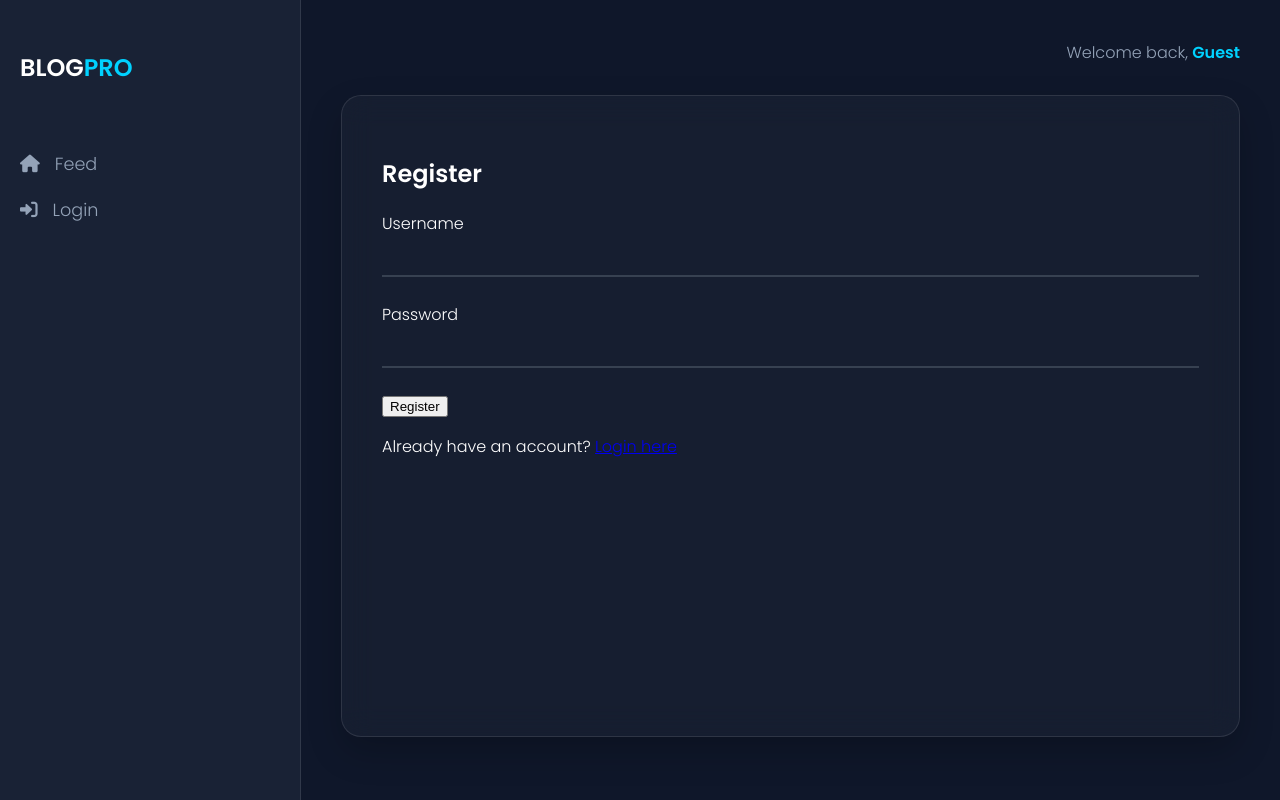
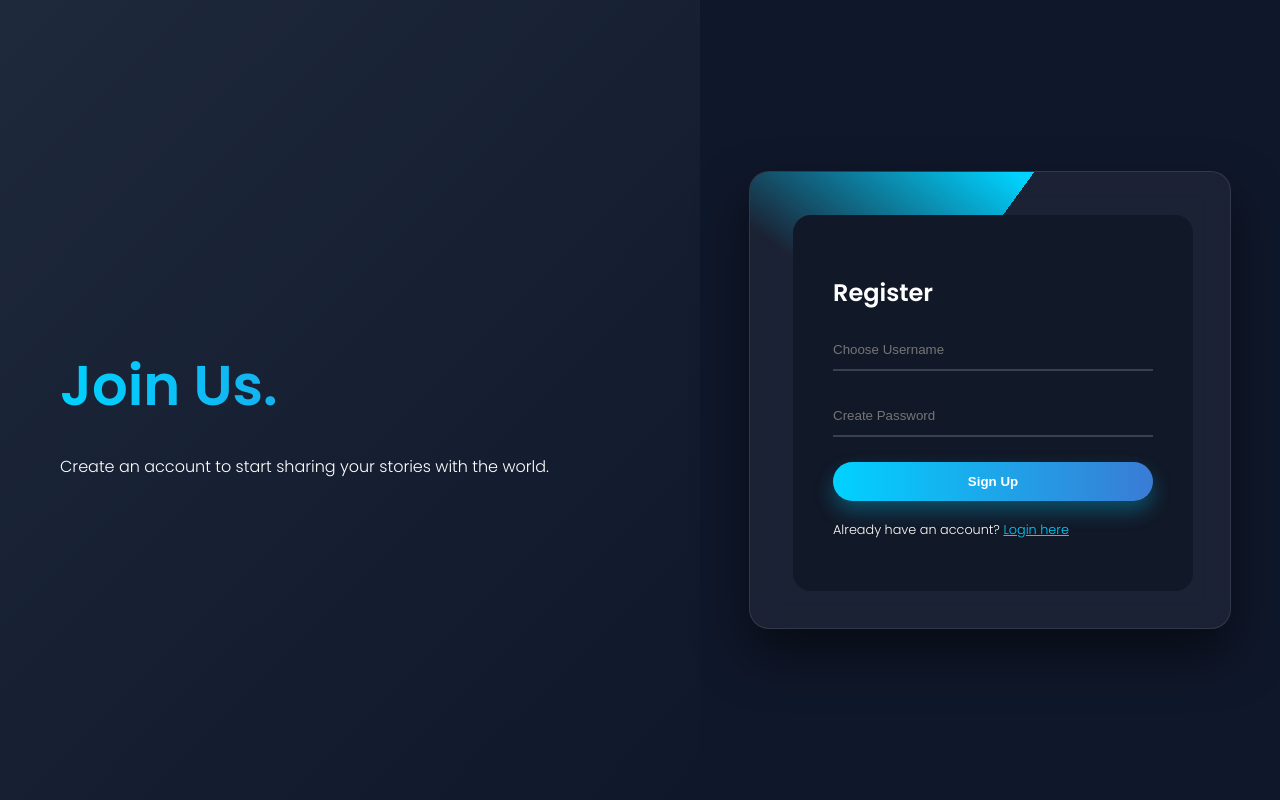
Before and after one commit to hwrehman786/website, a Flask app: page /register in a window 1280 px wide. Run offline with Flask 3, Linux system fonts and the light colour scheme.

Commit message:
Update register.html

```diff
--- a/templates/register.html
+++ b/templates/register.html
@@ -1,19 +1,31 @@
-{% extends "layout.html" %}
-
-{% block title %}
-    Register
-{% endblock %}
-
-{% block content %}
-    <h2>Register</h2>
-    <form method="post">
-        <label for="username">Username</label>
-        <input type="text" id="username" name="username" required>
-        <br>
-        <label for="password">Password</label>
-        <input type="password" id="password" name="password" required>
-        <br>
-        <button type="submit">Register</button>
-    </form>
-    <p>Already have an account? <a href="{{ url_for('login') }}">Login here</a></p>
-{% endblock %}
+<!DOCTYPE html>
+<html>
+<head>
+    <title>Register</title>
+    <link rel="stylesheet" href="{{ url_for('static', filename='style.css') }}">
+    <link href="https://fonts.googleapis.com/css2?family=Poppins:wght@300;600&display=swap" rel="stylesheet">
+</head>
+<body>
+    <div class="split-container">
+        <div class="left-side">
+            <h1>Join Us.</h1>
+            <p>Create an account to start sharing your stories with the world.</p>
+        </div>
+        <div class="right-side">
+            <div class="auth-card">
+                <div class="form-box">
+                    <h2>Register</h2>
+                    <form method="post">
+                        <input type="text" name="username" placeholder="Choose Username" required>
+                        <input type="password" name="password" placeholder="Create Password" required>
+                        <button type="submit" class="btn-primary">Sign Up</button>
+                    </form>
+                    <p style="margin-top:20px; font-size: 0.8rem;">
+                        Already have an account? <a href="{{ url_for('login') }}" style="color:var(--primary)">Login here</a>
+                    </p>
+                </div>
+            </div>
+        </div>
+    </div>
+</body>
+</html>
```
